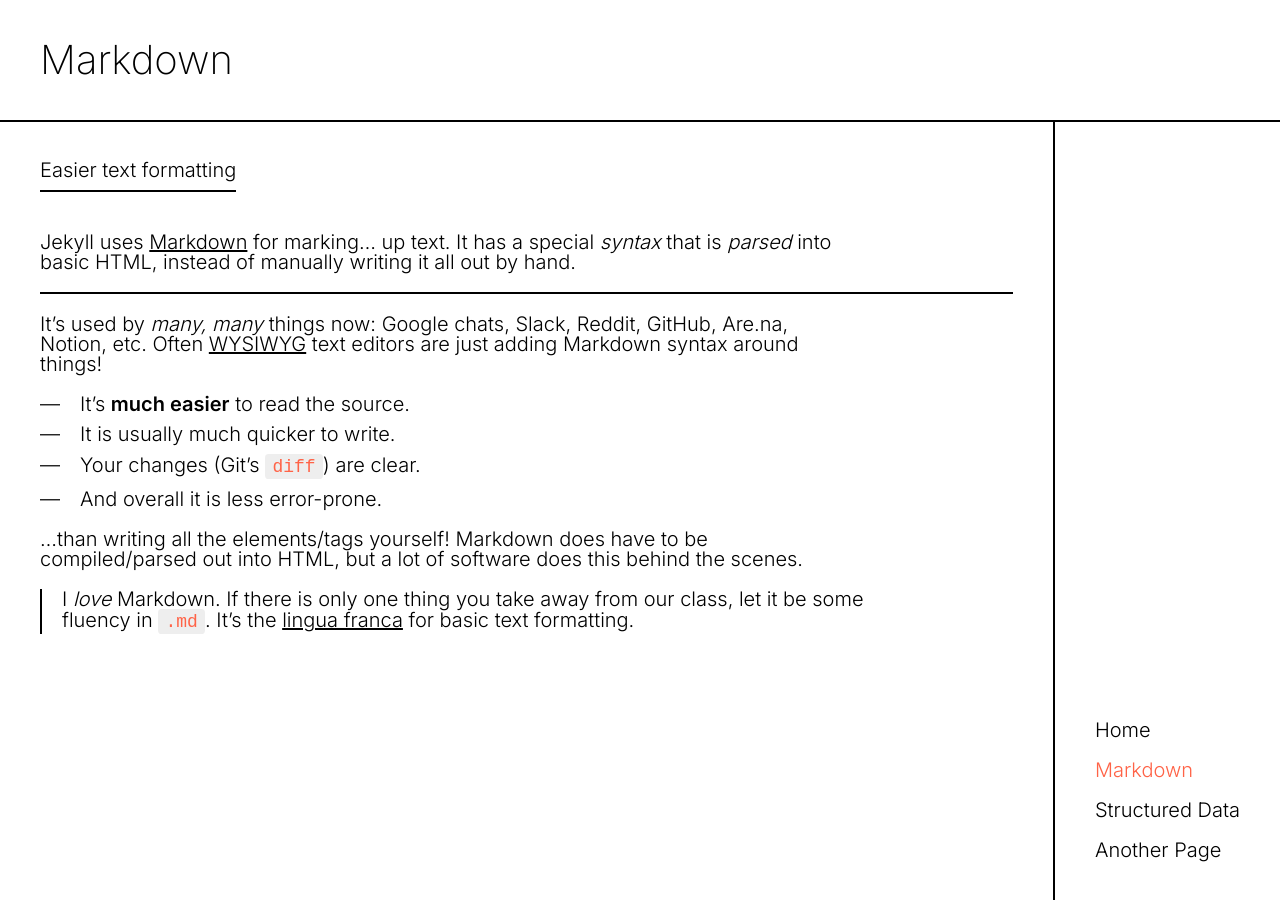
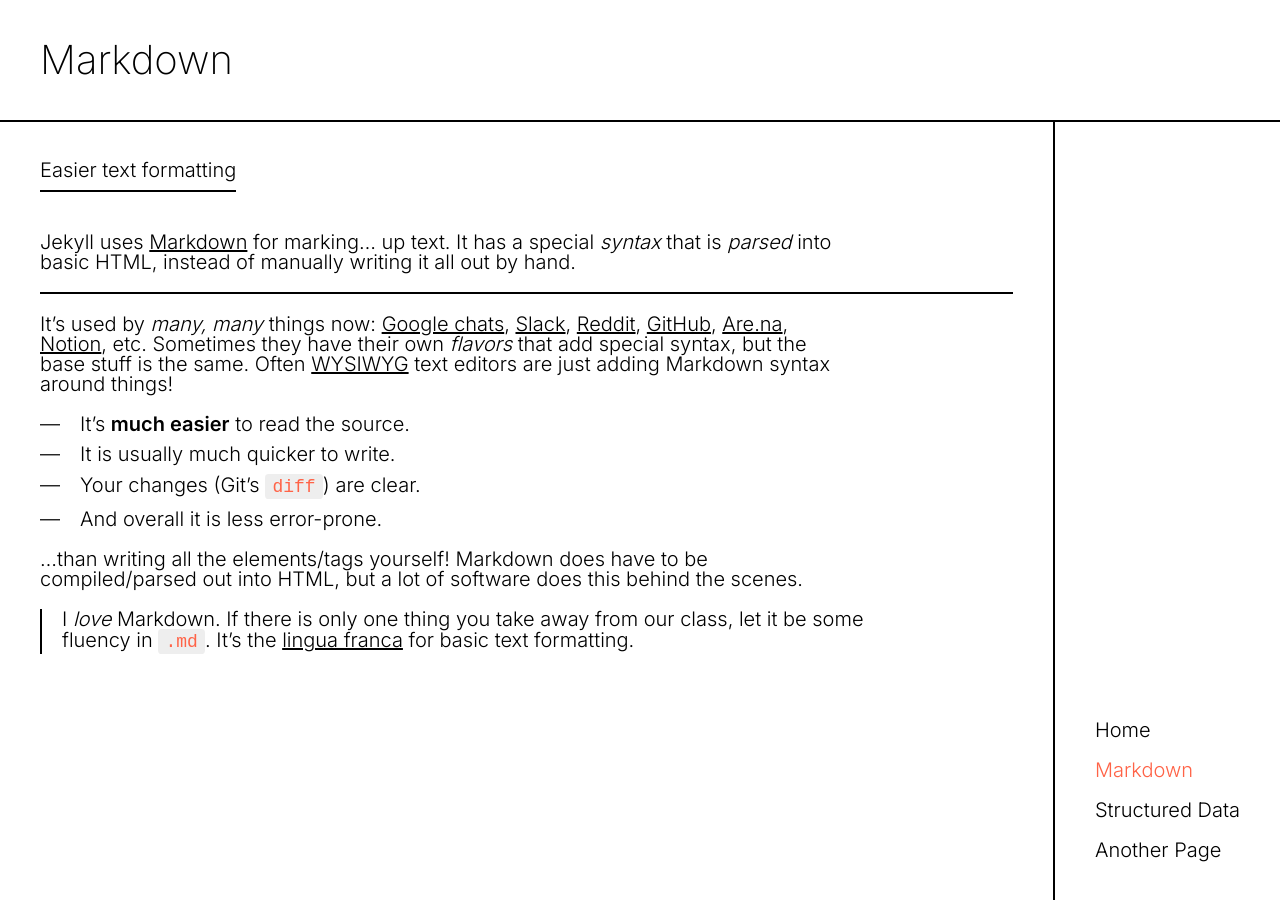
Before and after one commit to graeme120/jekyll, a Jekyll site: the page built from markdown/index.md, in a window 1280 px wide and 900 px high. Built offline with Jekyll 4.4.1, drawn with Linux system fonts in a browser that asks for light colours.

Commit message:
Add links to Markdown examples.

```diff
--- a/markdown/index.md
+++ b/markdown/index.md
@@ -10,7 +10,7 @@ Jekyll uses [Markdown](https://www.markdownguide.org/getting-started/) for marki
 
 ---
 
-It’s used by *many, many* things now: Google chats, Slack, Reddit, GitHub, Are.na, Notion, etc. Often [WYSIWYG](https://en.wikipedia.org/wiki/WYSIWYG) text editors are just adding Markdown syntax around things!
+It’s used by *many, many* things now: [Google chats](https://support.google.com/chat/answer/7649118?hl=en), [Slack](https://slack.com/help/articles/202288908-Format-your-messages), [Reddit](https://www.reddit.com/wiki/markdown), [GitHub](https://docs.github.com/en/get-started/writing-on-github/getting-started-with-writing-and-formatting-on-github/basic-writing-and-formatting-syntax), [Are.na](https://support.are.na/help/what-types-of-content-can-i-save-to-are-dot-na), [Notion](https://www.notion.so/help/writing-and-editing-basics), etc. Sometimes they have their own *flavors* that add special syntax, but the base stuff is the same. Often [WYSIWYG](https://en.wikipedia.org/wiki/WYSIWYG) text editors are just adding Markdown syntax around things!
 
 * It’s **much easier** to read the source.
 * It is usually much quicker to write.
```
